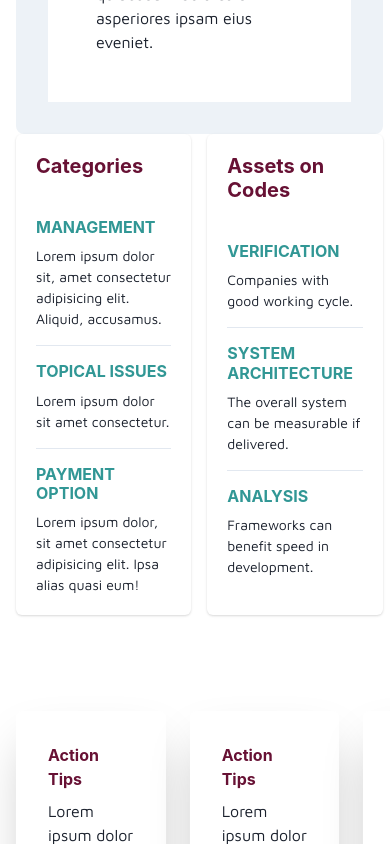
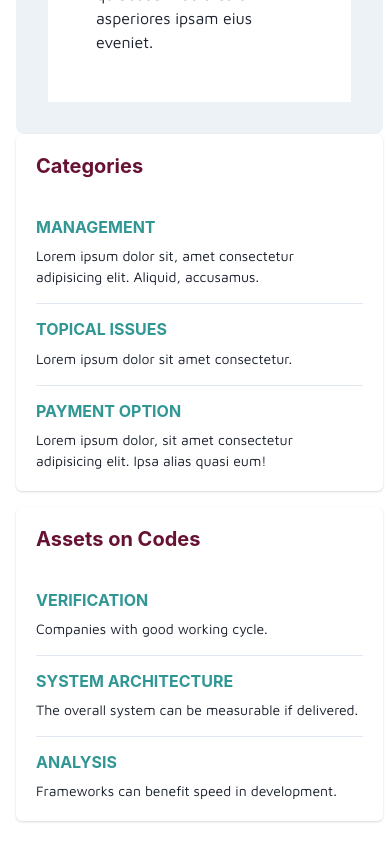
Before and after one commit to Henry-Egboh/jouper, a React (Vite) app: page / in a window 390 px wide. Shown: the part 1460-2304 px from the top of the page. Built offline with nearby package versions, Linux system fonts and the light colour scheme.

Commit message:
set base prop of the template columns of the card items with divider to 1fr for responsiveness

```diff
--- a/src/components/otherComp/CardDivider.jsx
+++ b/src/components/otherComp/CardDivider.jsx
@@ -18,8 +18,8 @@ const CardDivider = () => {
 
   return (
     <main>
+      <SimpleGrid templateColumns={{base: '1fr', lg: 'repeat(2, 1fr)'}} spacing={4}>
         {/* col 1 */}
-      <SimpleGrid templateColumns='repeat(2, 1fr)' spacing={4}>
         <Card>
           <CardHeader>
             <Heading size="md">Categories</Heading>
--- a/src/components/otherComp/GrayBorder.jsx
+++ b/src/components/otherComp/GrayBorder.jsx
@@ -12,7 +12,7 @@ export default function GrayBorder() {
         // bg="#ecdccd"
         borderRadius={8}
         gap={8}
-        wrap={{base: 'wrap', md: 'nowrap' }}
+        wrap={{base: 'wrap', lg: 'nowrap' }}
 
       >
         <Box>
```
